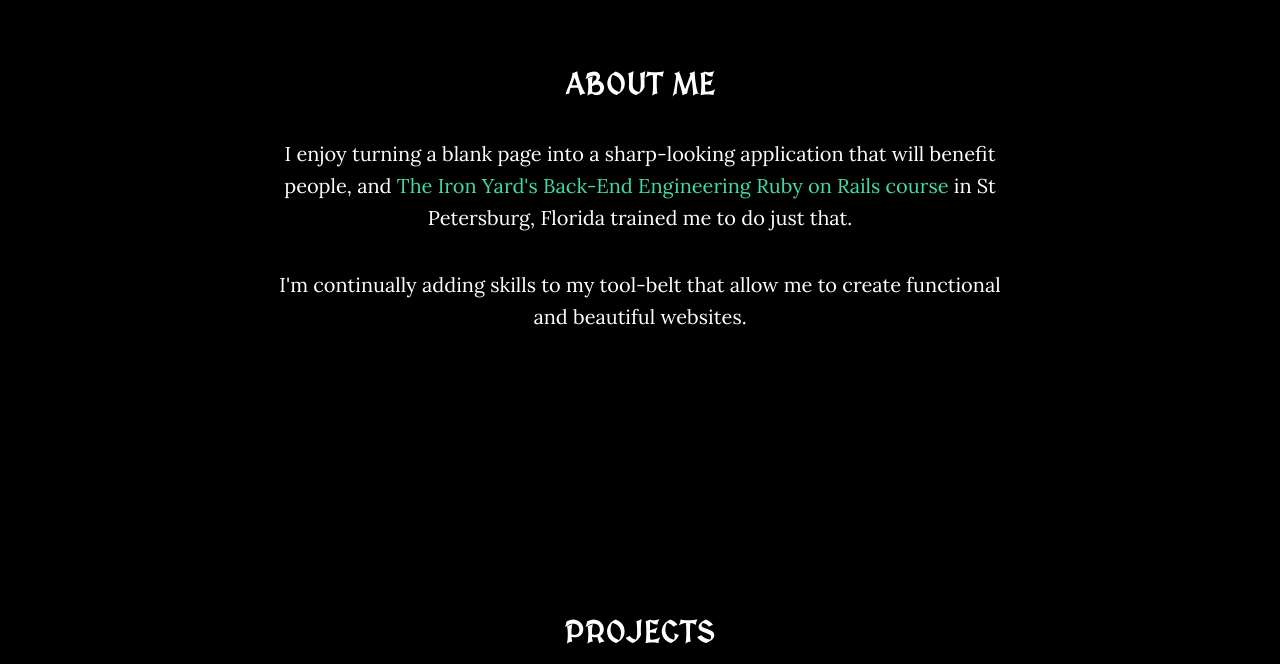
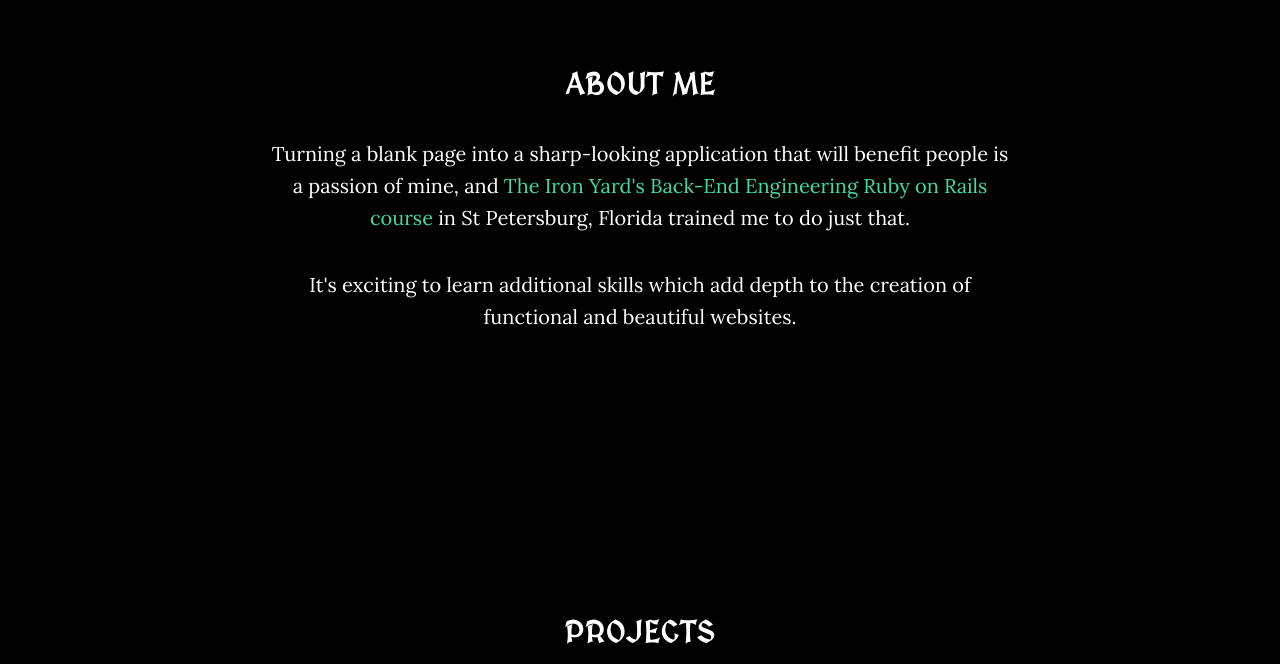
Before and after one commit to Jonathan-Colegrove/Jonathan-Colegrove.github.io, a website: page index.html in a window 1280 px wide. Shown: the part 980-1644 px from the top of the page. Drawn offline with nearby package versions, Linux system fonts and the light colour scheme.

Commit message:
updated about me

```diff
--- a/index.html
+++ b/index.html
@@ -90,8 +90,8 @@
         <div class="row">
             <div class="col-lg-8 col-lg-offset-2">
                 <h2>About Me</h2>
-                <p>I enjoy turning a blank page into a sharp-looking application that will benefit people, and <a href="https://www.theironyard.com/courses/ruby-on-rails" target="_blank">The Iron Yard's Back-End Engineering Ruby on Rails course</a> in St Petersburg, Florida trained me to do just that.</p>
-                <p>I'm continually adding skills to my tool-belt that allow me to create functional and beautiful websites.</p>
+                <p>Turning a blank page into a sharp-looking application that will benefit people is a passion of mine, and <a href="https://www.theironyard.com/courses/ruby-on-rails" target="_blank">The Iron Yard's Back-End Engineering Ruby on Rails course</a> in St Petersburg, Florida trained me to do just that.</p>
+                <p>It's exciting to learn additional skills which add depth to the creation of functional and beautiful websites.</p>
             </div>
         </div>
     </section>
```
